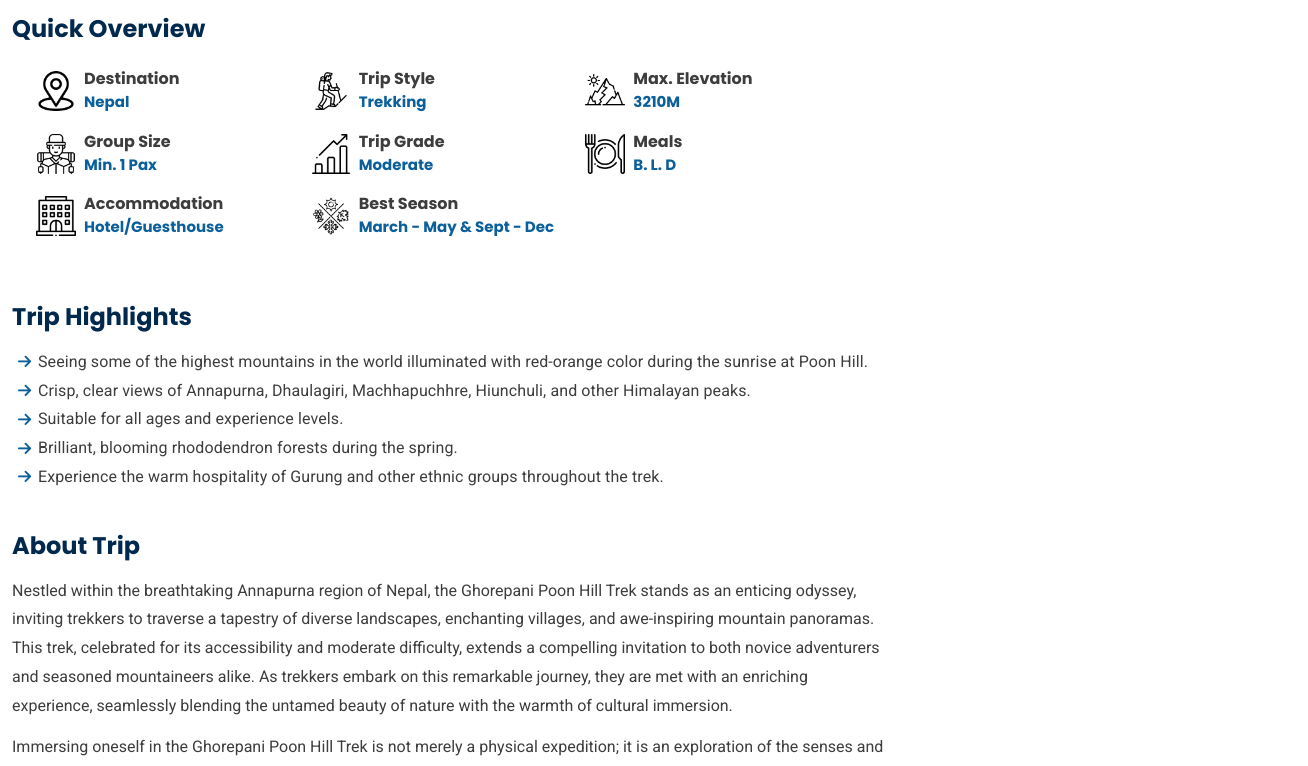
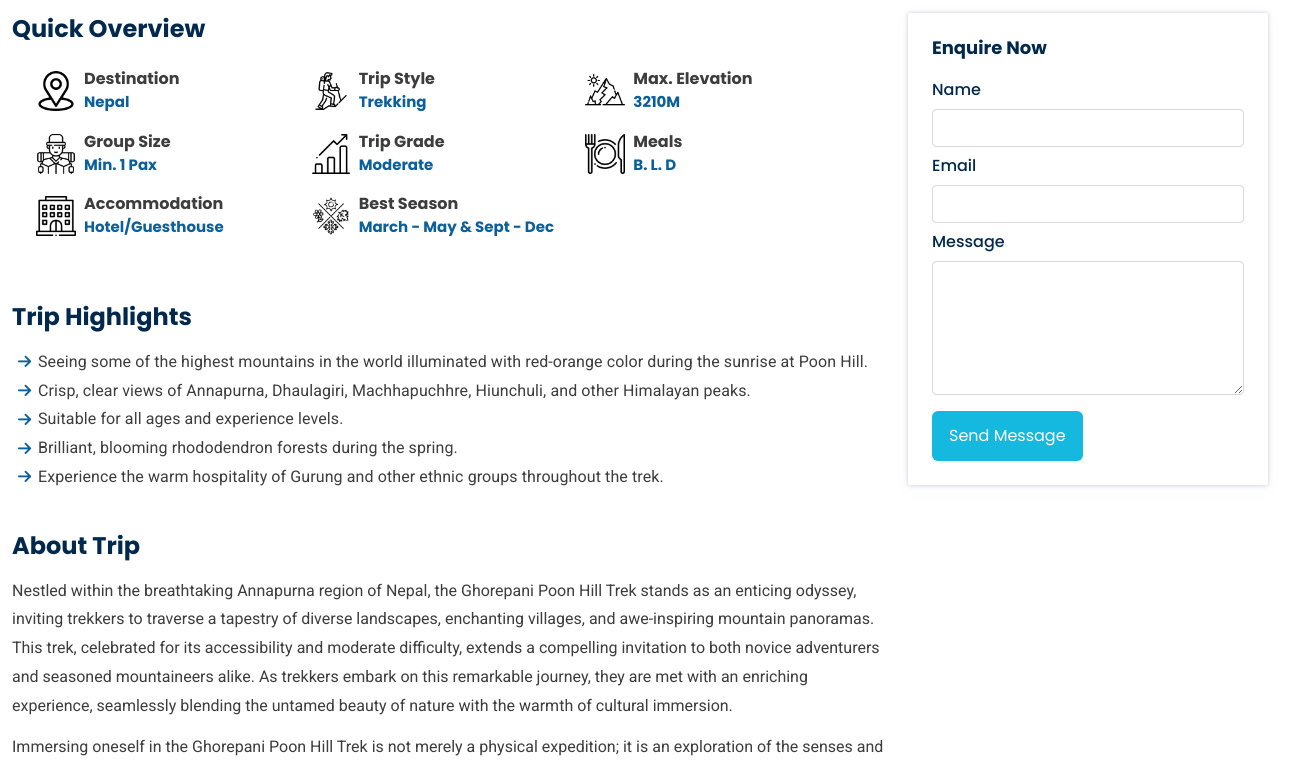
Before and after one commit to aasis-io/Wild-Stride, a plain HTML site: page single.html in a window 1280 px wide. Shown: the part 1050-1816 px from the top of the page, 1308 px wide, since content can reach past the window. Drawn offline with nearby package versions, Linux system fonts and the light colour scheme; a script that the page names is missing.

Commit message:
few changes made

```diff
--- a/single.html
+++ b/single.html
@@ -1040,7 +1040,7 @@
           </div>
 
         </div>
-        <!-- <div class="col-lg-4">
+        <div class="col-lg-4">
           <div class="sticky-box">
 
             <div class="single-wrapper">
@@ -1097,7 +1097,7 @@
 
 
             </div>
-          </div> -->
+          </div>
         </div>
       </div>
     </div>
```
